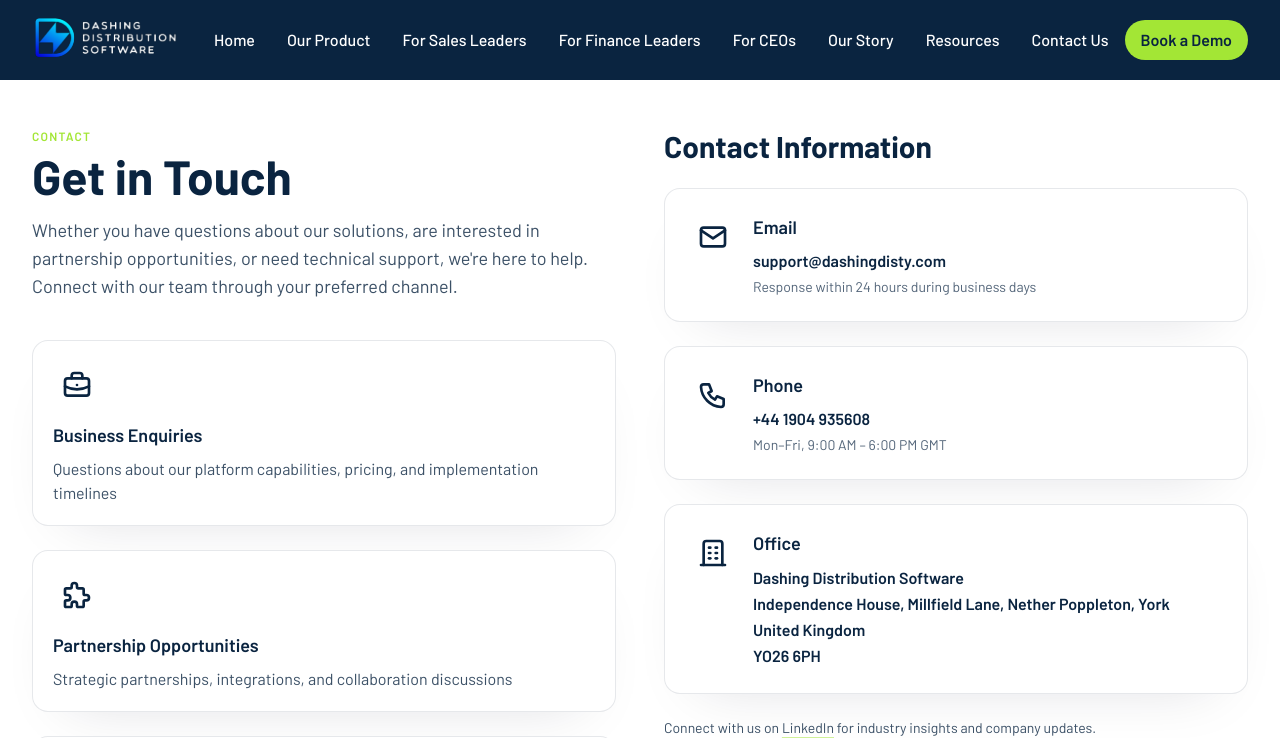
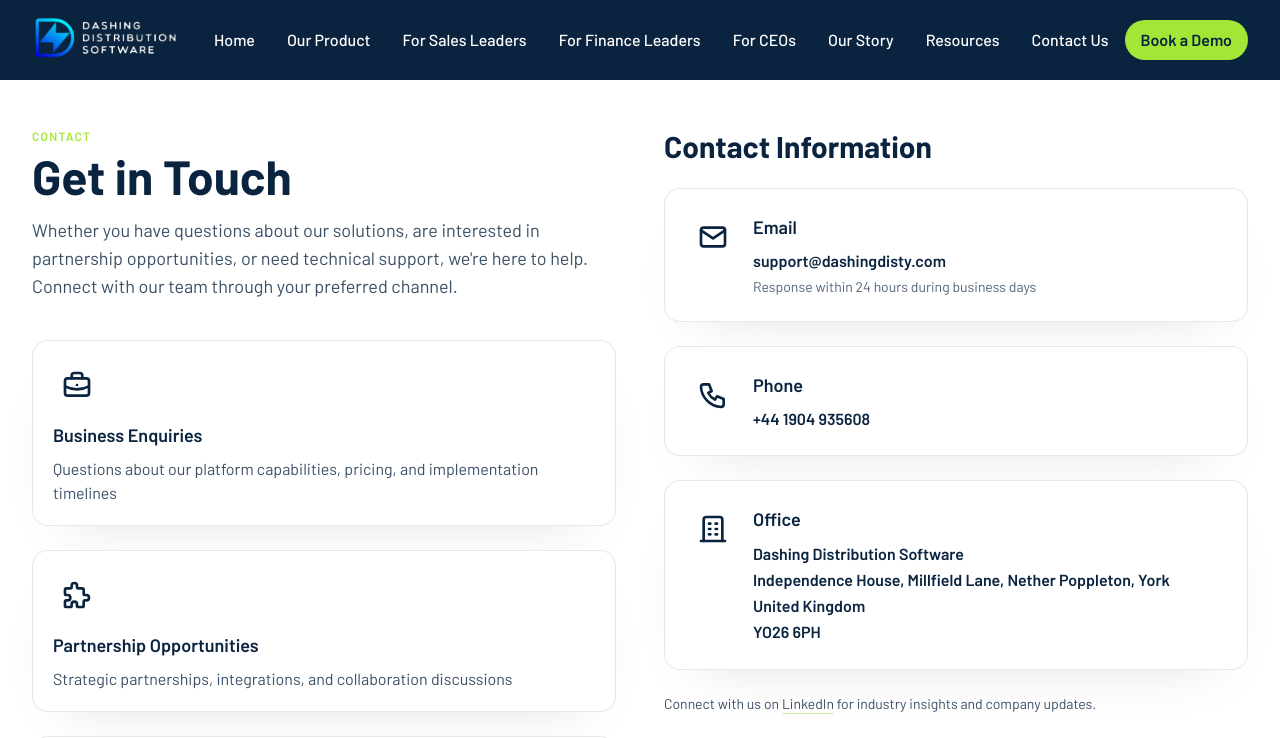
Before and after one commit to hari-bhandari/dashing-site2, a Next.js app: page /contact in a window 1280 px wide. Shown: the top 738 px of the page. Built offline with nearby package versions, Linux system fonts and the light colour scheme; no server answers.

Commit message:
fix: Remove operating hours from contact information for clarity

```diff
--- a/src/app/components/Contact/ContactInfoSection.tsx
+++ b/src/app/components/Contact/ContactInfoSection.tsx
@@ -78,7 +78,6 @@ export default function ContactInfoSection() {
                 <div>
                   <h4 className="text-lg font-semibold text-[#0a2440]">Phone</h4>
                   <p className="mt-2 font-semibold text-[#0a2440]">+44 1904 935608</p>
-                  <p className="mt-1 text-sm text-[#0a2440]/70">Mon–Fri, 9:00 AM – 6:00 PM GMT</p>
                 </div>
               </article>
               <article className="flex items-start gap-4 rounded-2xl border border-[#0a2440]/10 bg-white p-6 shadow-[0_25px_60px_-35px_rgba(12,10,43,0.15)]">
```
